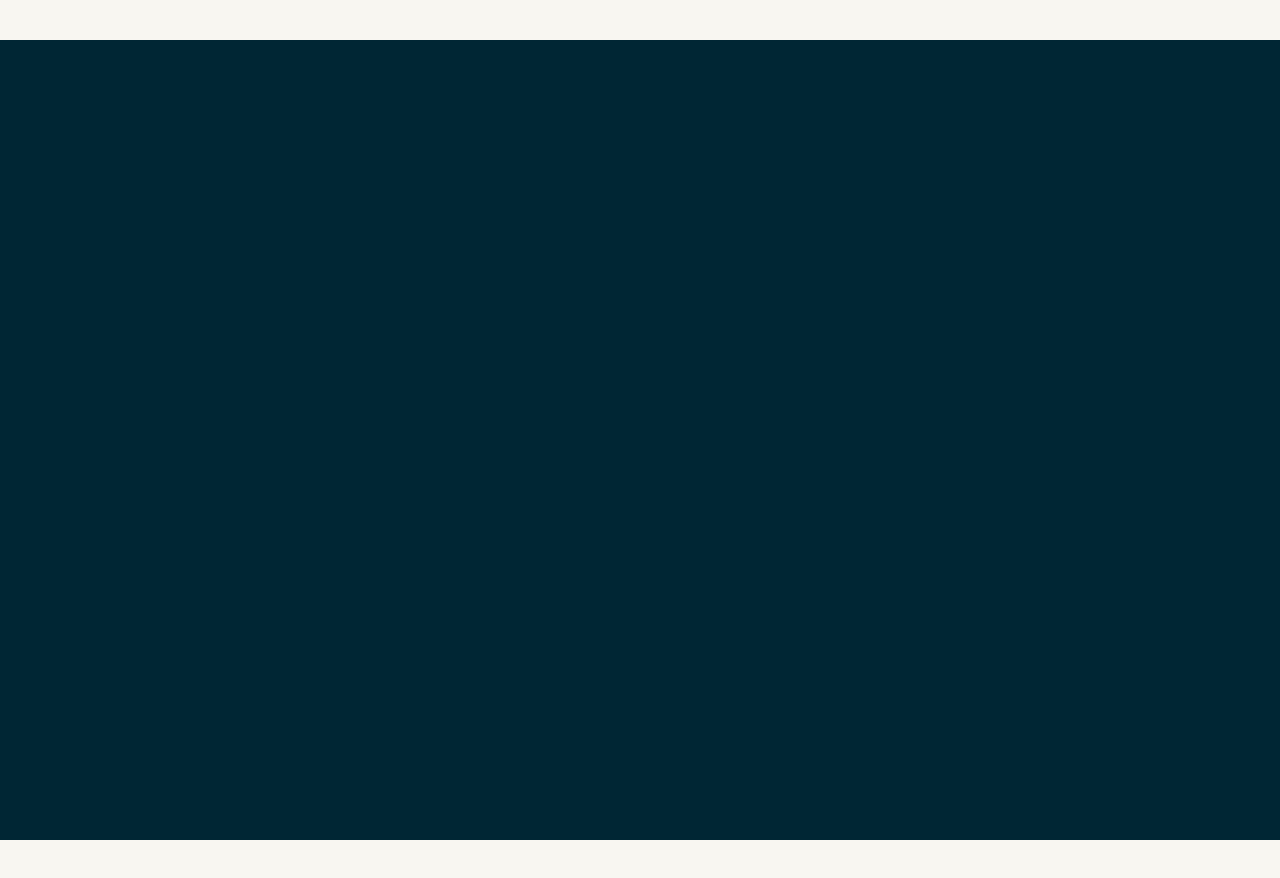
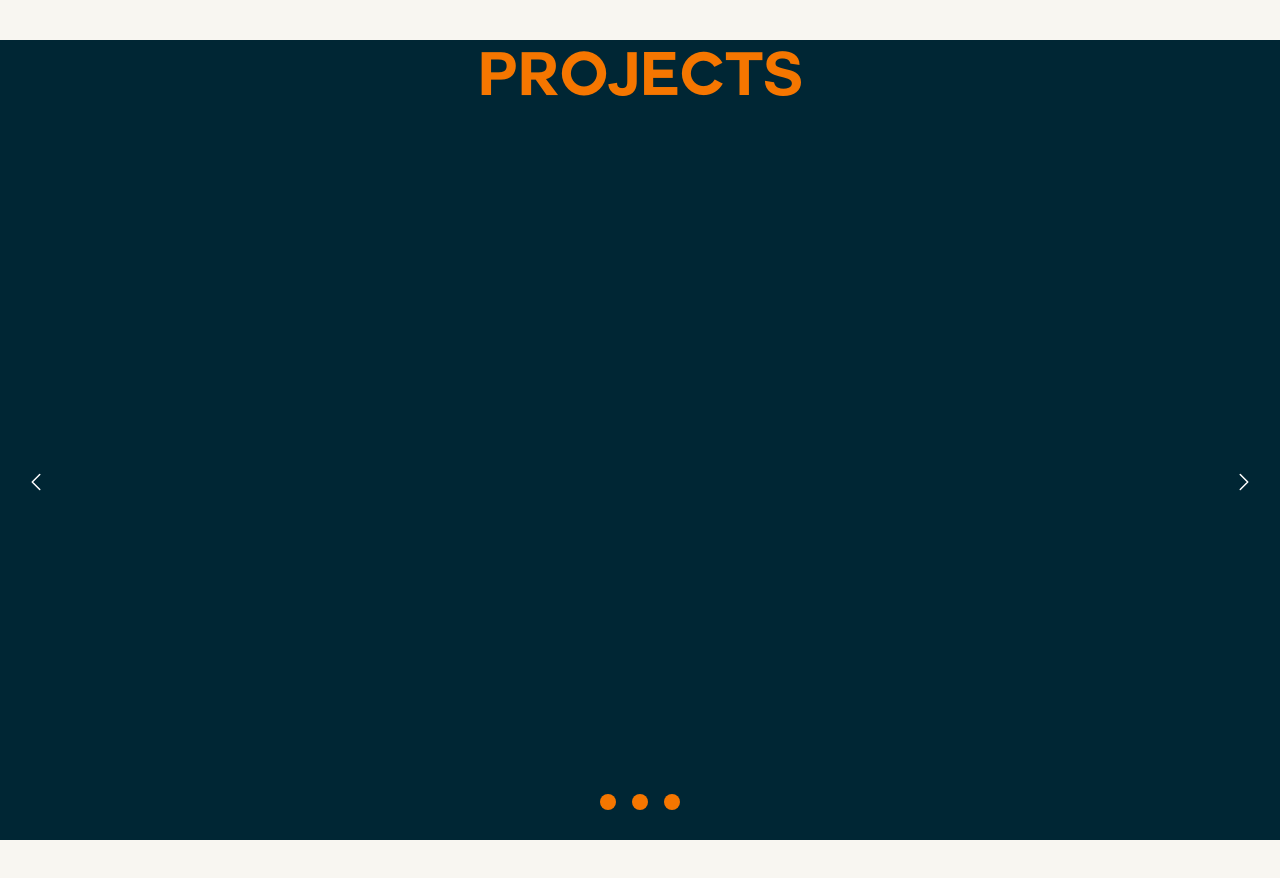
Before and after one commit to Kent-Danielle/KentCode, a website: page src/index.html in a window 1280 px wide. Shown: the part 760-1638 px from the top of the page. Drawn offline with Linux system fonts and the light colour scheme.

Commit message:
Started project carousel html css

```diff
--- a/src/index.html
+++ b/src/index.html
@@ -9,15 +9,16 @@
 	</head>
 	<body>
 		<div class="flex flex-col items-center">
+			<!-- Navbar -->
 			<nav
-				class="flex p-4 justify-end items-center w-full fixed max-w-screen-2xl"
+				class="z-20 flex p-4 justify-end items-center w-full fixed max-w-screen-2xl"
 			>
 				<h1 id="logo" class="mx-8">CantCode</h1>
 				<a class="font-semibold text-lg my-0 mx-8">Projects</a>
 				<a class="font-semibold text-lg my-0 mx-8">Skills</a>
 				<a class="font-semibold text-lg my-0 mx-8">Contact</a>
 			</nav>
-
+			<!-- Hero section -->
 			<div
 				id="landing"
 				class="section flex flex-col justify-center h-screen w-full max-w-screen-2xl px-20"
@@ -28,11 +29,82 @@
 					<h2>a software developer</h2>
 				</div>
 			</div>
-
+			<!-- Projects section -->
 			<div
 				id="projects"
-				class="flex flex-col justify-center h-screen w-full max-w-screen-2xl px-20"
-			></div>
+				class="flex flex-col justify-center h-screen w-full max-w-screen-2xl px-20 py-3"
+			>
+				<h1 class="text-6xl pb-6 w-fit mb-auto self-center">Projects</h1>
+
+				<!-- Project carousel -->
+				<div class="carousel w-full h-full relative">
+					<button
+						id="carousel_button-left"
+						class="z-10 carousel__button absolute top-1/2 -left-14"
+					>
+						<svg
+							xmlns="http://www.w3.org/2000/svg"
+							fill="none"
+							viewBox="0 0 24 24"
+							stroke-width="1.5"
+							stroke="white"
+							class="w-6 h-6"
+						>
+							<path
+								stroke-linecap="round"
+								stroke-linejoin="round"
+								d="M15.75 19.5L8.25 12l7.5-7.5"
+							/>
+						</svg>
+					</button>
+					<div class="carousel__track-container w-full h-full relative">
+						<ul class="carousel__track w-full h-full m-0 p-0 list-none">
+							<li
+								class="carousel__slide w-full h-full absolute top-0 bottom-0"
+							></li>
+							<li
+								class="carousel__slide w-full h-full absolute top-0 bottom-0"
+							></li>
+							<li
+								class="carousel__slide w-full h-full absolute top-0 bottom-0"
+							></li>
+						</ul>
+					</div>
+					<button
+						id="carousel_button-right"
+						class="z-10 carousel__button absolute top-1/2 -right-14"
+					>
+						<svg
+							xmlns="http://www.w3.org/2000/svg"
+							fill="none"
+							viewBox="0 0 24 24"
+							stroke-width="1.5"
+							stroke="white"
+							class="w-6 h-6"
+						>
+							<path
+								stroke-linecap="round"
+								stroke-linejoin="round"
+								d="M8.25 4.5l7.5 7.5-7.5 7.5"
+							/>
+						</svg>
+					</button>
+
+					<div
+						class="carousel__nav py-3 absolute bottom-0 left-1/2 -translate-x-1/2"
+					>
+						<button
+							class="carousel__indicator rounded-full w-4 h-4 mx-2"
+						></button
+						><button
+							class="carousel__indicator rounded-full w-4 h-4 mx-2"
+						></button
+						><button
+							class="carousel__indicator rounded-full w-4 h-4 mx-2"
+						></button>
+					</div>
+				</div>
+			</div>
 
 			<div
 				id="skills"
--- a/src/input.css
+++ b/src/input.css
@@ -107,8 +107,22 @@ nav #logo {
 
 /* Projects */
 #projects {
+	background: var(--accent);
+}
 
-	background: var(--accent);
+#projects h1 {
+	font-family: Couture, sans-serif;
+	color: var(--light-carbon);
+}
+
+/* Project Carousel */
+.carousel__button {
+	cursor: pointer;
+	transform: translateY(-50%);
+}
+
+.carousel__indicator {
+	background-color: var(--light-carbon);
 }
 
 /* Skills */
```
Also changed, not shown: dist/output.css.
